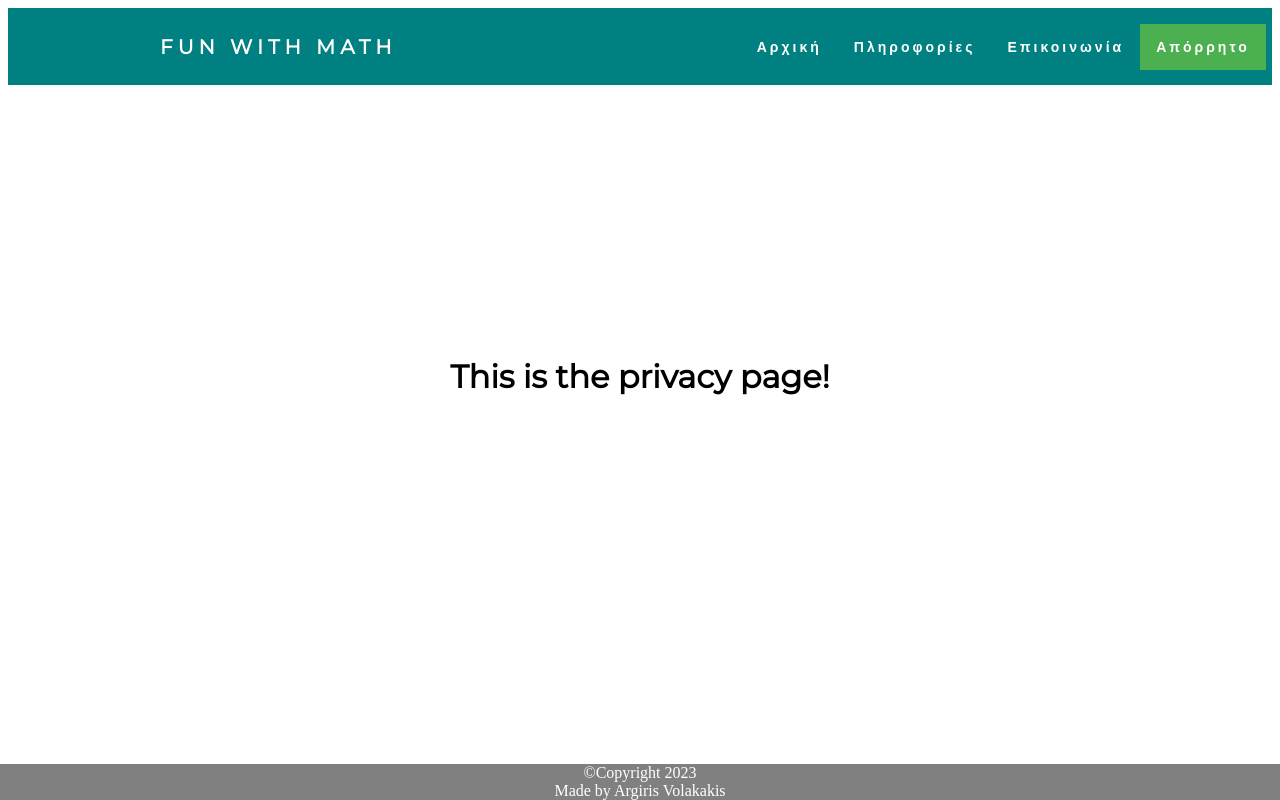
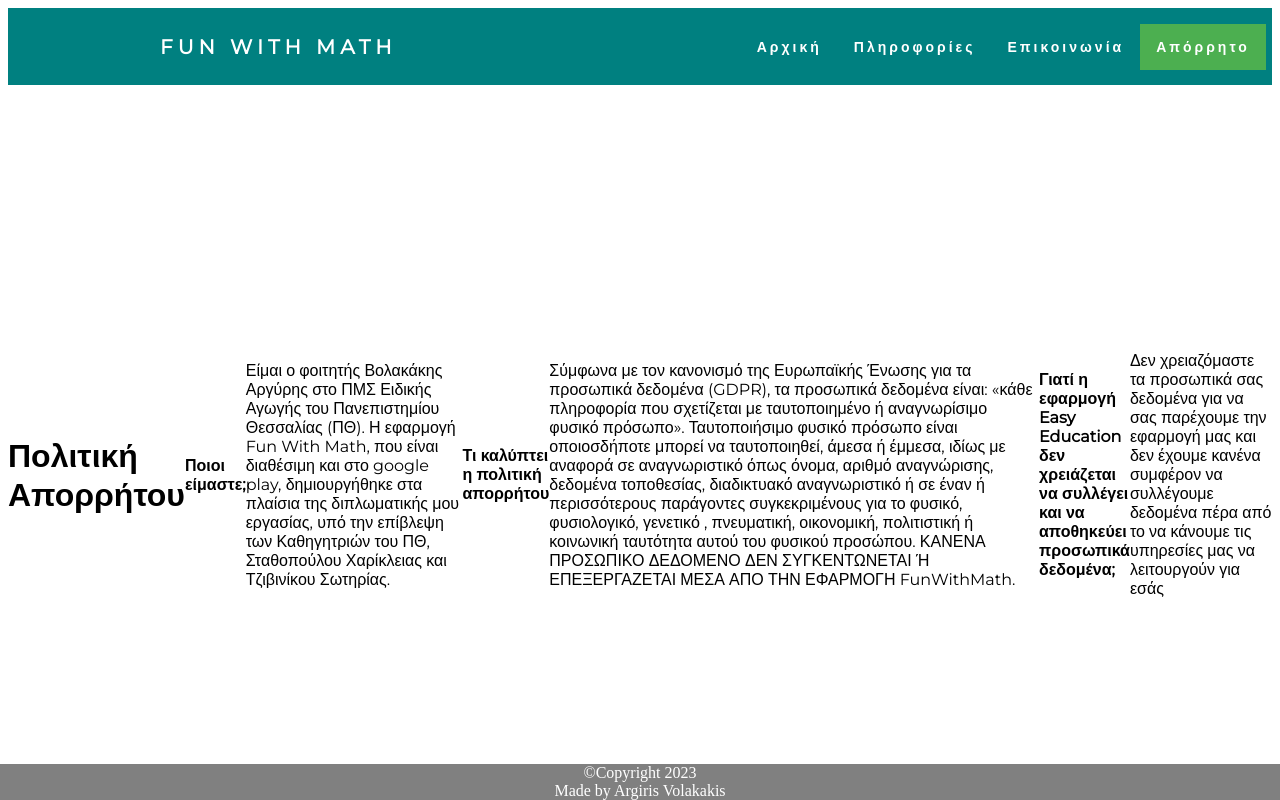
Before and after one commit to Argivol/FunWithMath, a plain HTML site: page pages/privacy.html in a window 1280 px wide. Drawn offline with Linux system fonts and the light colour scheme.

Commit message:
added privacy content

```diff
--- a/pages/privacy.html
+++ b/pages/privacy.html
@@ -46,7 +46,20 @@
 
     </nav>
 
-    <div class="body-text"><h1>This is the privacy page!</h1></div>
+    <div class="body-text">
+      <h1>Πολιτική Απορρήτου</h1>
+      <h4>Ποιοι είμαστε;</h4>
+      <p> Είμαι ο φοιτητής Βολακάκης Αργύρης στο ΠΜΣ Ειδικής Αγωγής του Πανεπιστημίου Θεσσαλίας (ΠΘ). Η εφαρμογή Fun With Math, που είναι διαθέσιμη και στο google play, δημιουργήθηκε στα πλαίσια της διπλωματικής μου εργασίας, υπό την επίβλεψη των Καθηγητριών του ΠΘ, Σταθοπούλου Χαρίκλειας και Τζιβινίκου Σωτηρίας.</p>
+
+      <h4>Τι καλύπτει η πολιτική απορρήτου</h4>
+      <p>Σύμφωνα με τον κανονισμό της Ευρωπαϊκής Ένωσης για τα προσωπικά δεδομένα (GDPR), τα προσωπικά δεδομένα είναι: «κάθε πληροφορία που σχετίζεται με ταυτοποιημένο ή αναγνωρίσιμο φυσικό πρόσωπο».
+        Ταυτοποιήσιμο φυσικό πρόσωπο είναι οποιοσδήποτε μπορεί να ταυτοποιηθεί, άμεσα ή έμμεσα, ιδίως με αναφορά σε αναγνωριστικό όπως όνομα, αριθμό αναγνώρισης, δεδομένα τοποθεσίας, διαδικτυακό αναγνωριστικό ή σε έναν ή περισσότερους παράγοντες συγκεκριμένους για το φυσικό, φυσιολογικό, γενετικό , πνευματική, οικονομική, πολιτιστική ή κοινωνική ταυτότητα αυτού του φυσικού προσώπου.
+        ΚΑΝΕΝΑ ΠΡΟΣΩΠΙΚΟ ΔΕΔΟΜΕΝΟ ΔΕΝ ΣΥΓΚΕΝΤΩΝΕΤΑΙ Ή ΕΠΕΞΕΡΓΑΖΕΤΑΙ ΜΕΣΑ ΑΠΟ ΤΗΝ ΕΦΑΡΜΟΓΗ FunWithMath.</p>
+
+      <h4>Γιατί η εφαρμογή Easy Education δεν χρειάζεται να συλλέγει και να αποθηκεύει προσωπικά δεδομένα;</h4>
+      <p>Δεν χρειαζόμαστε τα προσωπικά σας δεδομένα για να σας παρέχουμε την εφαρμογή μας και δεν έχουμε κανένα συμφέρον να συλλέγουμε δεδομένα πέρα από το να κάνουμε τις υπηρεσίες μας να λειτουργούν για εσάς</p>
+
+    </div>
 
     <footer class="footer">
         <div>
```
